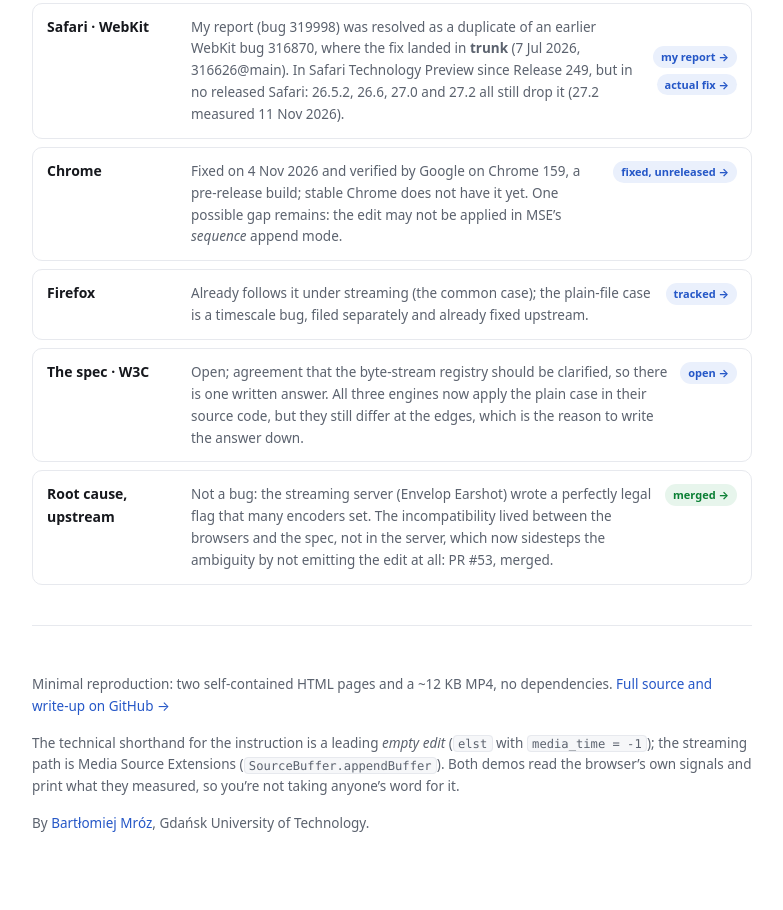
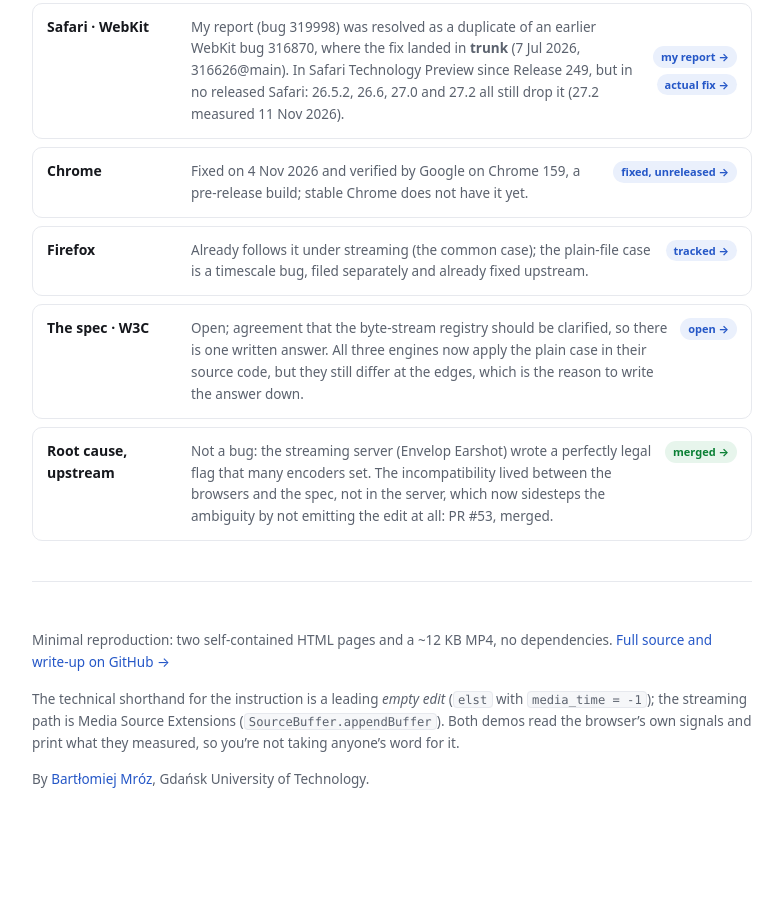
Before and after one commit to mormegil6/mse-edit-list-repro, a plain HTML site: page explained.html in a window 1280 px wide. Shown: the part 3122-4032 px from the top of the page, without its empty margins (248-1031 px from the left). After the commit the page ends 3988 px from the top, so only its background shows below. Drawn offline with Linux system fonts and the light colour scheme.

Commit message:
Withdraw the sequence-mode inference: Chromium's fix does apply the edit there
The 15 November entries read the unchanged first subtest of mediasource-sequencemode-append-buffer.html as a sign that the fix skips sequence mode. With the fix the second subtest's timestampOffset moves from -0.801666 to -0.896666, exactly the 0.095 s edit, and Chrome reports a muxed buffer as starting at 0 in mediasource-buffered.html as well, where no edit is involved.

```diff
--- a/explained.html
+++ b/explained.html
@@ -300,8 +300,7 @@ engine and the spec at once, rather than as an accusation. Status as of 15&nbsp;
     </span></li>
   <li><span class="who">Chrome</span>
     <span class="st">Fixed on 4&nbsp;Nov&nbsp;2026 and verified by Google on Chrome&nbsp;159, a pre-release
-      build; stable Chrome does not have it yet. One possible gap remains: the edit may not be applied
-      in MSE’s <i>sequence</i> append mode.</span>
+      build; stable Chrome does not have it yet.</span>
     <a class="pill prog" href="https://issues.chromium.org/issues/537235698" target="_blank" rel="noopener">fixed, unreleased →</a></li>
   <li><span class="who">Firefox</span>
     <span class="st">Already follows it under streaming (the common case); the plain-file case
```
Also changed, not shown: 1 other file.
